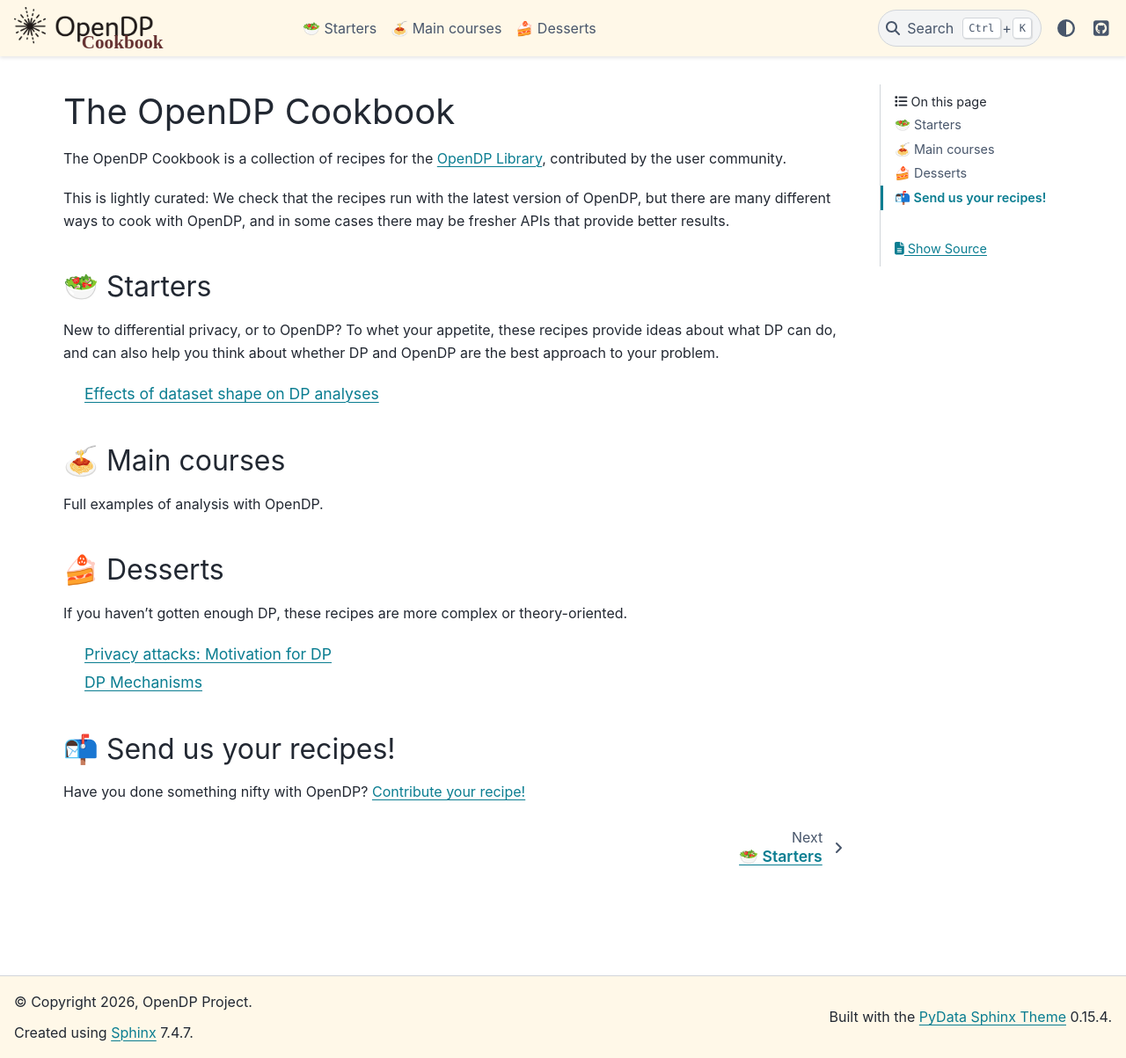
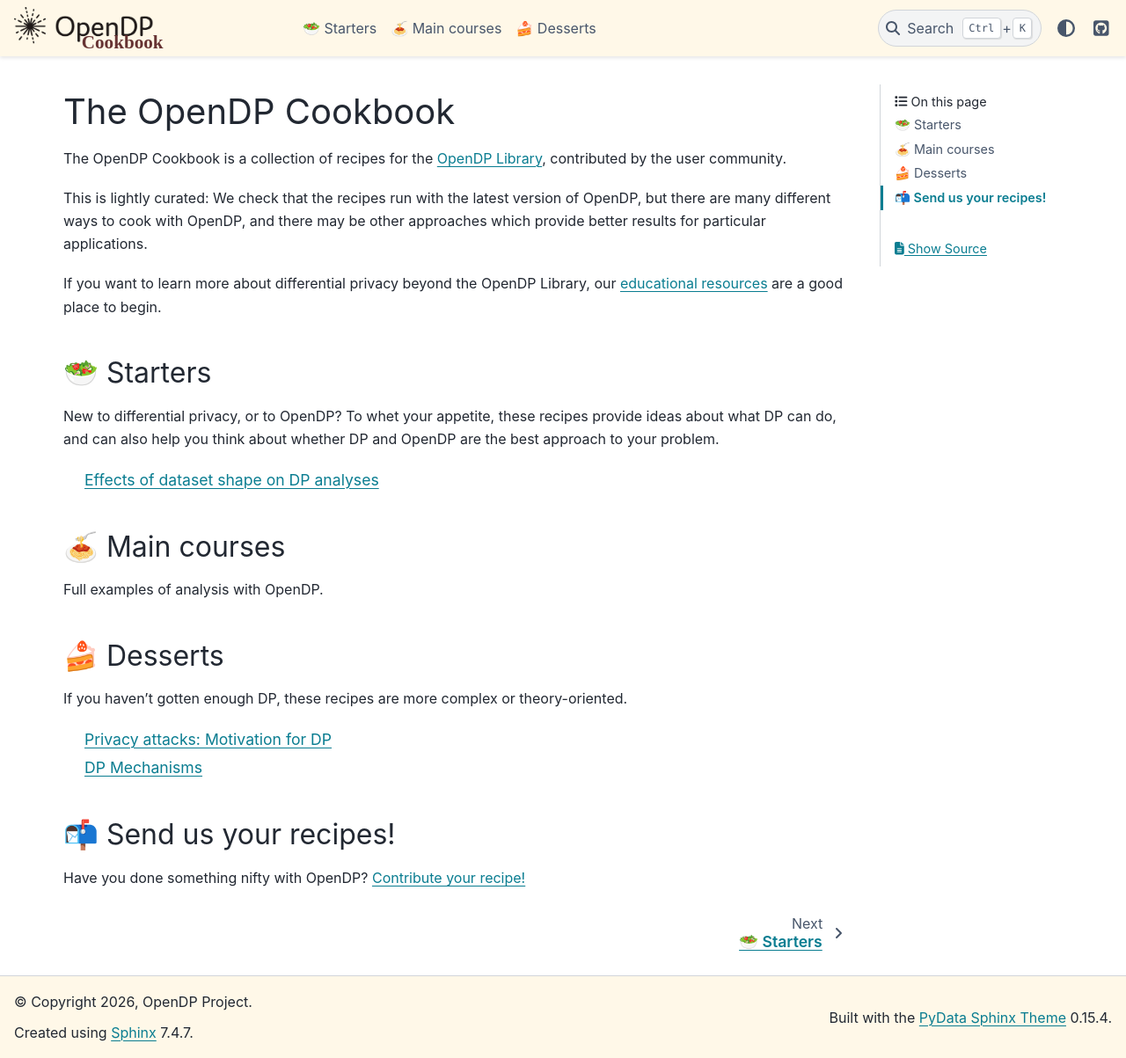
Before and after one commit to opendp/opendp-cookbook, a Sphinx documentation site: the page built from source/index.md, in a window 1280 px wide and 1203 px high. Shown: the whole window at 88% size. Built offline with Sphinx 7.4.7 and the PyData theme 0.15.4, drawn with Linux system fonts in a browser that asks for light colours; pages that are not in the unit, such as notebooks, are missing from menus.

Commit message:
link to outside sites

```diff
--- a/source/index.md
+++ b/source/index.md
@@ -7,7 +7,10 @@
 This is lightly curated: We check that the recipes run
 with the latest version of OpenDP,
 but there are many different ways to cook with OpenDP,
-and in some cases there may be fresher APIs that provide better results.
+and there may be other approaches which provide better results for particular applications.
+
+If you want to learn more about differential privacy beyond the OpenDP Library,
+our [educational resources](https://learning.opendp.org/) are a good place to begin.
 
 ## 🥗 Starters
 
```
Also changed, not shown: source/dessert/attacks/index.md (+2 -0 lines).
